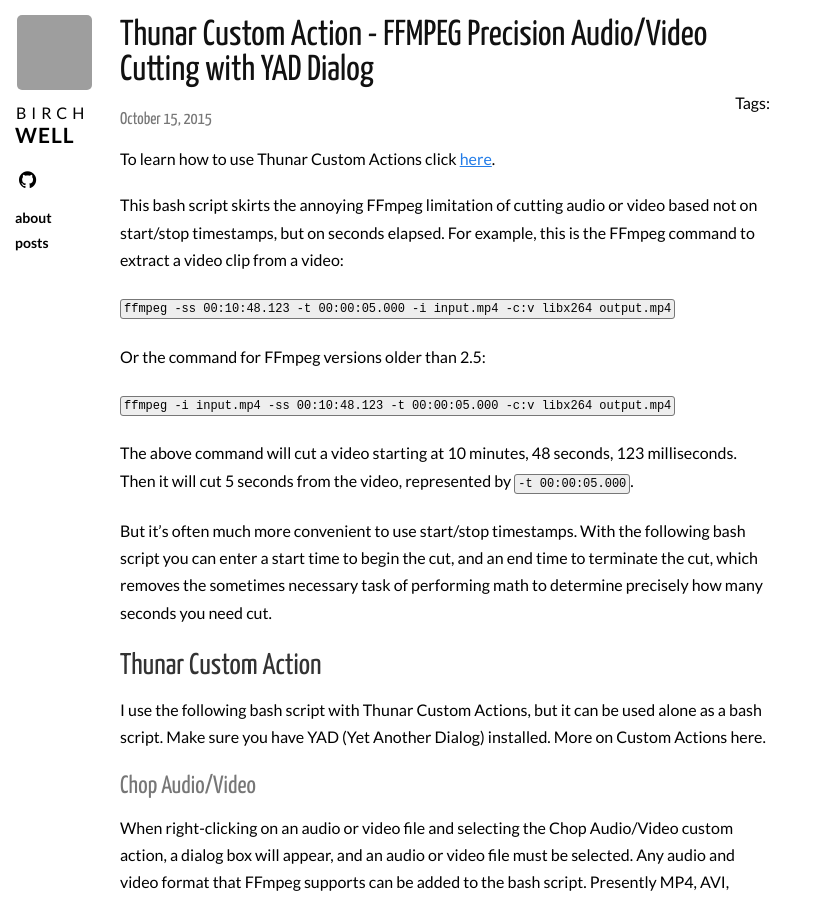
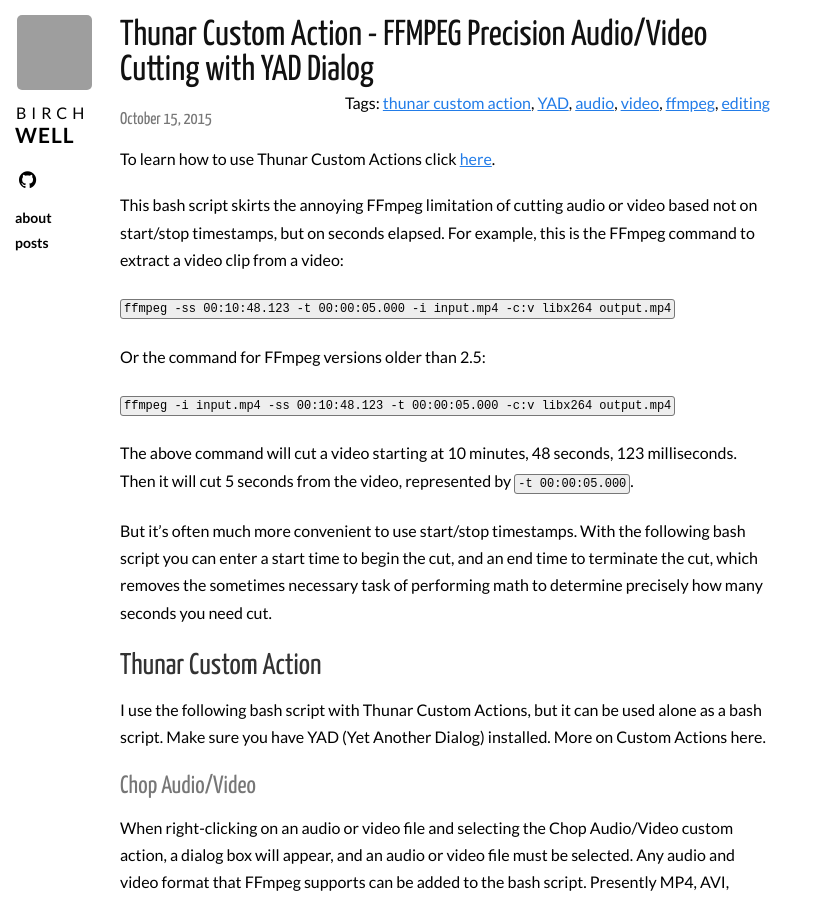
Before and after one commit to Birchwell/birchwell.github.io, a Jekyll site: the page built from _posts/2015-10-15-thunar-custom-action-precision-audio-video-cutting-with-yad-dialog.md, in a window 1280 px wide and 900 px high. Shown: the whole window, without its empty margins (0-818 px from the left). Built offline with Jekyll 4.4.1, drawn with Linux system fonts in a browser that asks for light colours; nearby versions of some CDN libraries; Markdown is read by kramdown in place of the engine named in the settings; comment, search, counter and statistics services are not loaded; grey boxes are pictures that could not be loaded.

Commit message:
Update 2015-10-15-thunar-custom-action-precision-audio-video-cutting-with-yad-dialog.md

```diff
--- a/_posts/2015-10-15-thunar-custom-action-precision-audio-video-cutting-with-yad-dialog.md
+++ b/_posts/2015-10-15-thunar-custom-action-precision-audio-video-cutting-with-yad-dialog.md
@@ -1,6 +1,13 @@
 ---
 layout: post
 title: Thunar Custom Action - FFMPEG Precision Audio/Video Cutting with YAD Dialog
+tags:
+- thunar custom action
+- YAD
+- audio
+- video
+- ffmpeg
+- editing
 category: posts
 ---
 To learn how to use Thunar Custom Actions click [here](https://birchwell.github.io/posts/thunar-custom-actions-tutorial-convert-video-to-avi/).
```
